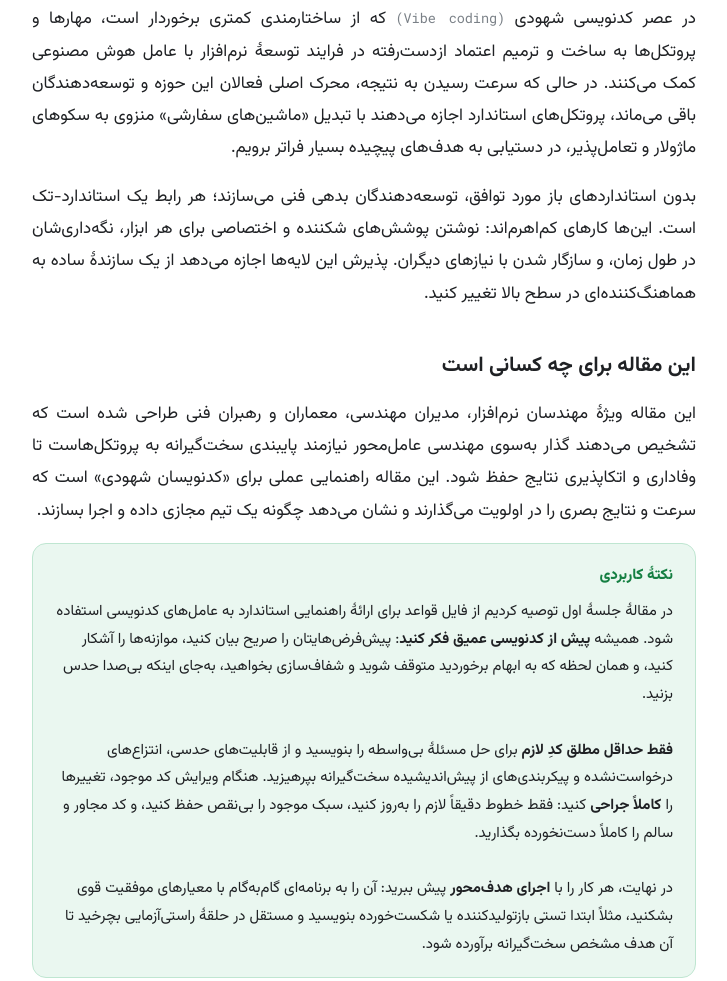
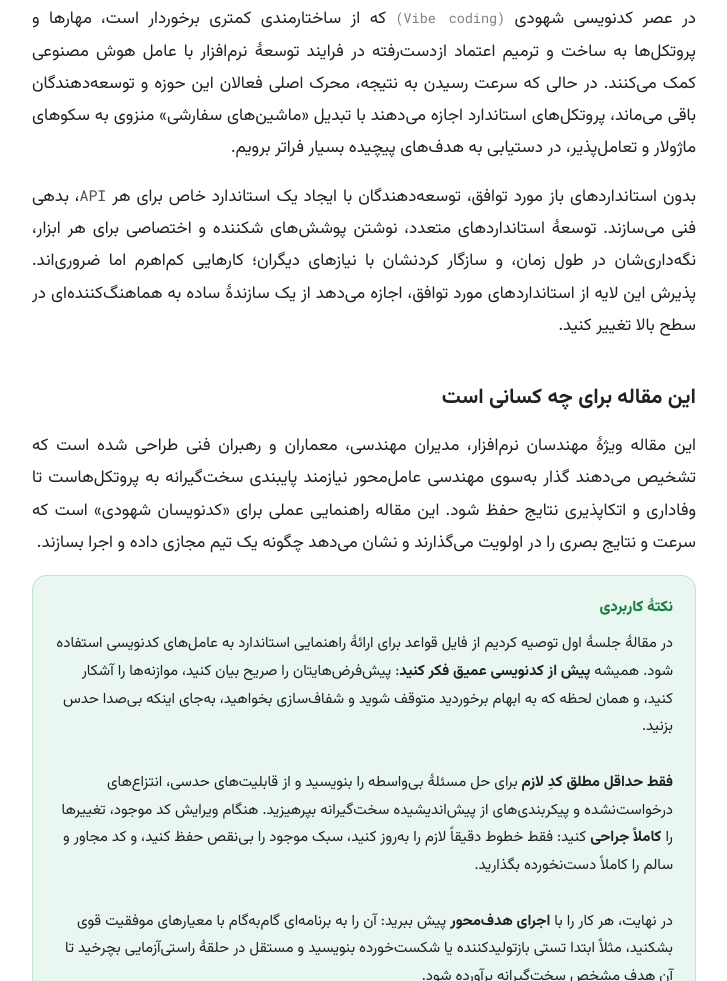
Before and after one commit to rkarimabadi/agentic-programing-course, a plain HTML site: page session_2/article_fa/index.html in a window 1280 px wide. Shown: the part 3953-4934 px from the top of the page, without its empty margins (276-1003 px from the left). Drawn offline with Linux system fonts and the light colour scheme.

Commit message:
Rewrite the tech-debt paragraph in the session 2 article
Fold the standard-of-one point into the first sentence and drop the coined
"استاندارد-تک", list the low-leverage work as one series ending in
"کارهایی کم‌اهرم اما ضروری‌اند", and name the layers as agreed-upon
standards in the closing sentence.

Co-Authored-By: Claude Opus 5 <noreply@anthropic.com>

```diff
--- a/session_2/article_fa/index.html
+++ b/session_2/article_fa/index.html
@@ -148,10 +148,11 @@
 </p>
 
 <p>
-بدون استانداردهای باز مورد توافق، توسعه‌دهندگان بدهی فنی می‌سازند؛ هر رابط یک استاندارد-تک است.
-این‌ها کارهای کم‌اهرم‌اند: نوشتن پوشش‌های شکننده و اختصاصی برای هر ابزار، نگه‌داری‌شان در طول زمان، و
-سازگار شدن با نیازهای دیگران. پذیرش این لایه‌ها اجازه می‌دهد از یک سازندهٔ ساده به هماهنگ‌کننده‌ای در
-سطح بالا تغییر کنید.
+بدون استانداردهای باز مورد توافق، توسعه‌دهندگان با ایجاد یک استاندارد خاص برای هر
+<span class="en">API</span>، بدهی فنی می‌سازند. توسعهٔ استانداردهای متعدد، نوشتن پوشش‌های شکننده و
+اختصاصی برای هر ابزار، نگه‌داری‌شان در طول زمان، و سازگار کردنشان با نیازهای دیگران؛ کارهایی کم‌اهرم
+اما ضروری‌اند. پذیرش این لایه از استانداردهای مورد توافق، اجازه می‌دهد از یک سازندهٔ ساده به
+هماهنگ‌کننده‌ای در سطح بالا تغییر کنید.
 </p>
 
 <h3 id="who">این مقاله برای چه کسانی است</h3>
```
Also changed, not shown: 1 other file.
